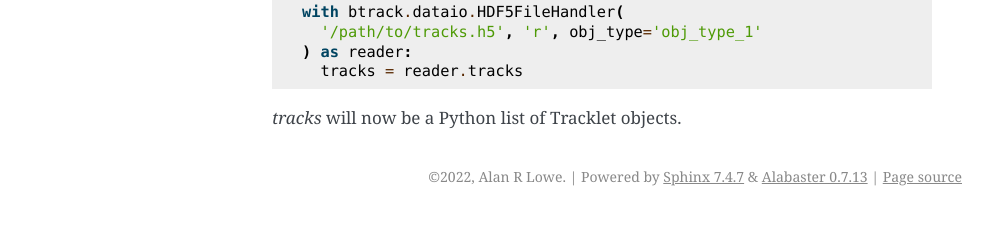
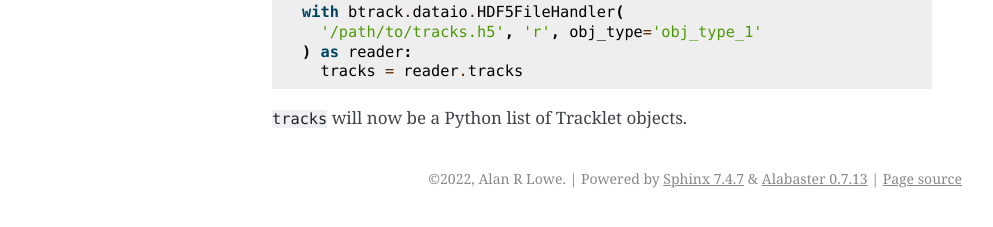
Before and after one commit to quantumjot/btrack, a Sphinx documentation site: the page built from docs/user_guide/saving_tracks.rst, in a window 1280 px wide. Shown: the part 379-606 px from the top of the page, without its empty margins (148-1141 px from the left). Built offline with Sphinx 7.4.7, drawn with Linux system fonts in a browser that asks for light colours.

Commit message:
rst code syntax fixx

```diff
--- a/docs/user_guide/saving_tracks.rst
+++ b/docs/user_guide/saving_tracks.rst
@@ -26,4 +26,4 @@ Later, tracks can then be loaded using the inbuilt track reader, as follows:
   ) as reader:
     tracks = reader.tracks
 
-`tracks` will now be a Python list of Tracklet objects.
+``tracks`` will now be a Python list of Tracklet objects.
```
